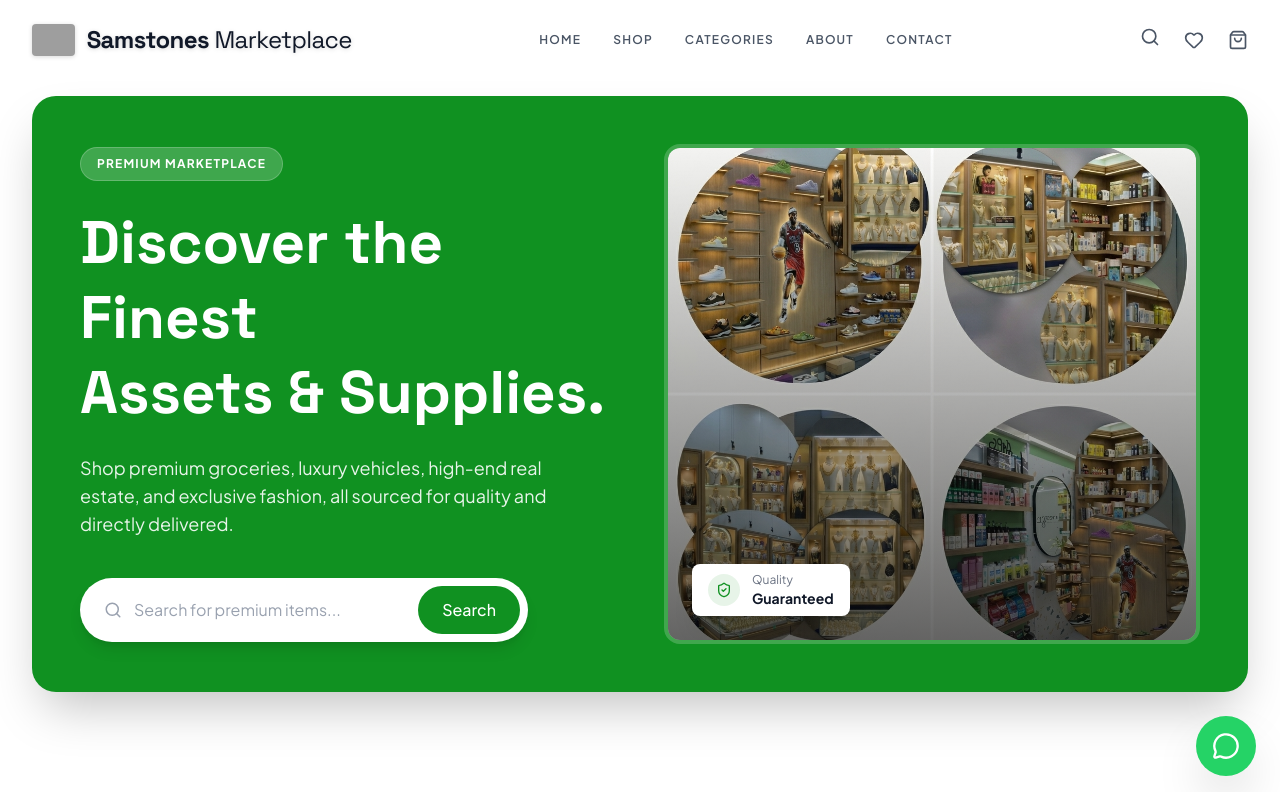
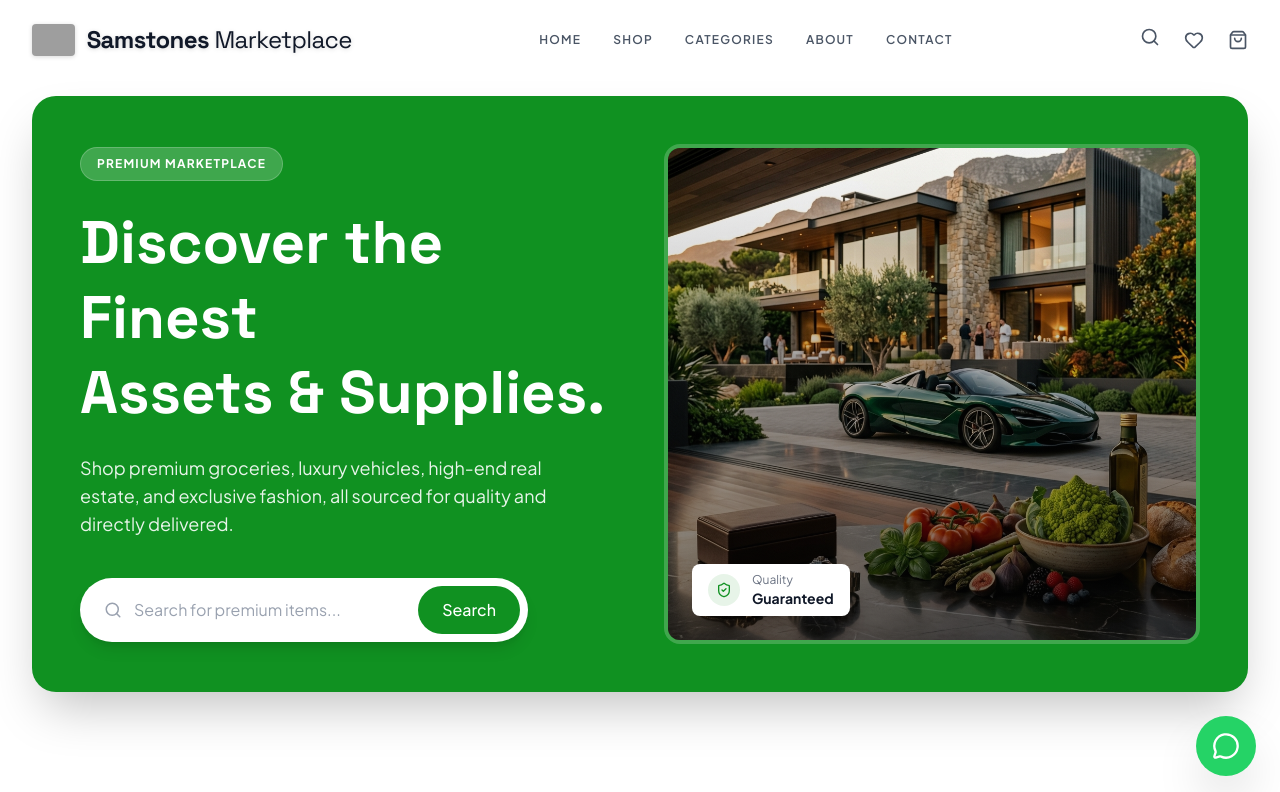
Before and after one commit to Jonadabuncommon1/samstones1, a React (Vite) app: page / in a window 1280 px wide. Shown: the top 792 px of the page. Built offline with nearby package versions, Linux system fonts and the light colour scheme; grey boxes are pictures that could not be loaded.

Commit message:
Update hero image to highly professional luxury marketplace image

```diff
--- a/src/components/home/HomeView.tsx
+++ b/src/components/home/HomeView.tsx
@@ -90,8 +90,8 @@ export const HomeView = () => {
           >
             <div className="absolute inset-0 bg-gradient-to-t from-black/60 to-transparent z-10" />
             <img
-              src="/store_collage_exact.png"
-              alt="Premium Groceries & Assets"
+              src="/premium_marketplace.png"
+              alt="Premium Marketplace Assets"
               className="w-full h-full object-cover"
             />
             <div className="absolute bottom-6 left-6 z-20 flex space-x-4">
```
Also changed, not shown: public/premium_marketplace.png (added).
